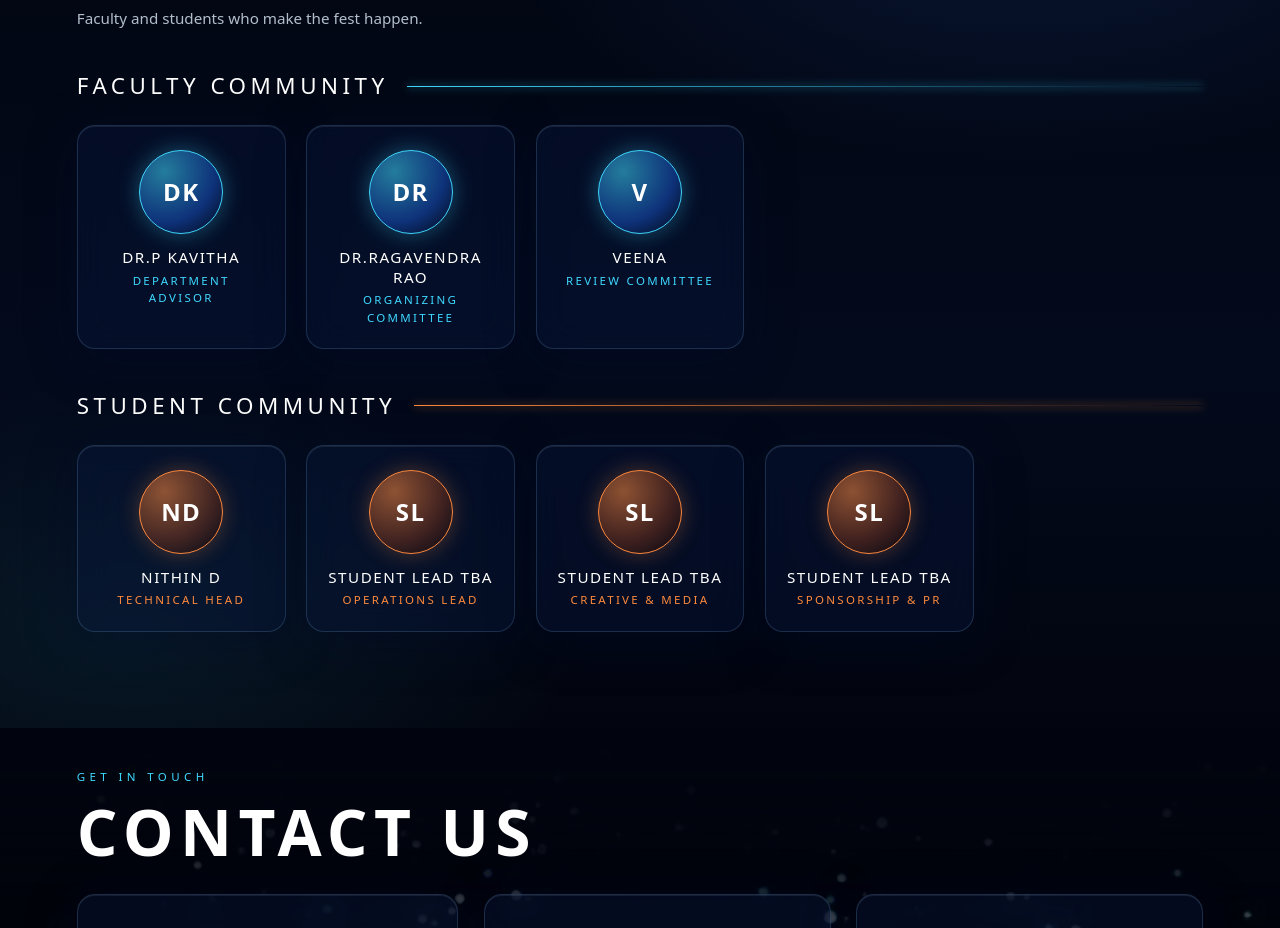
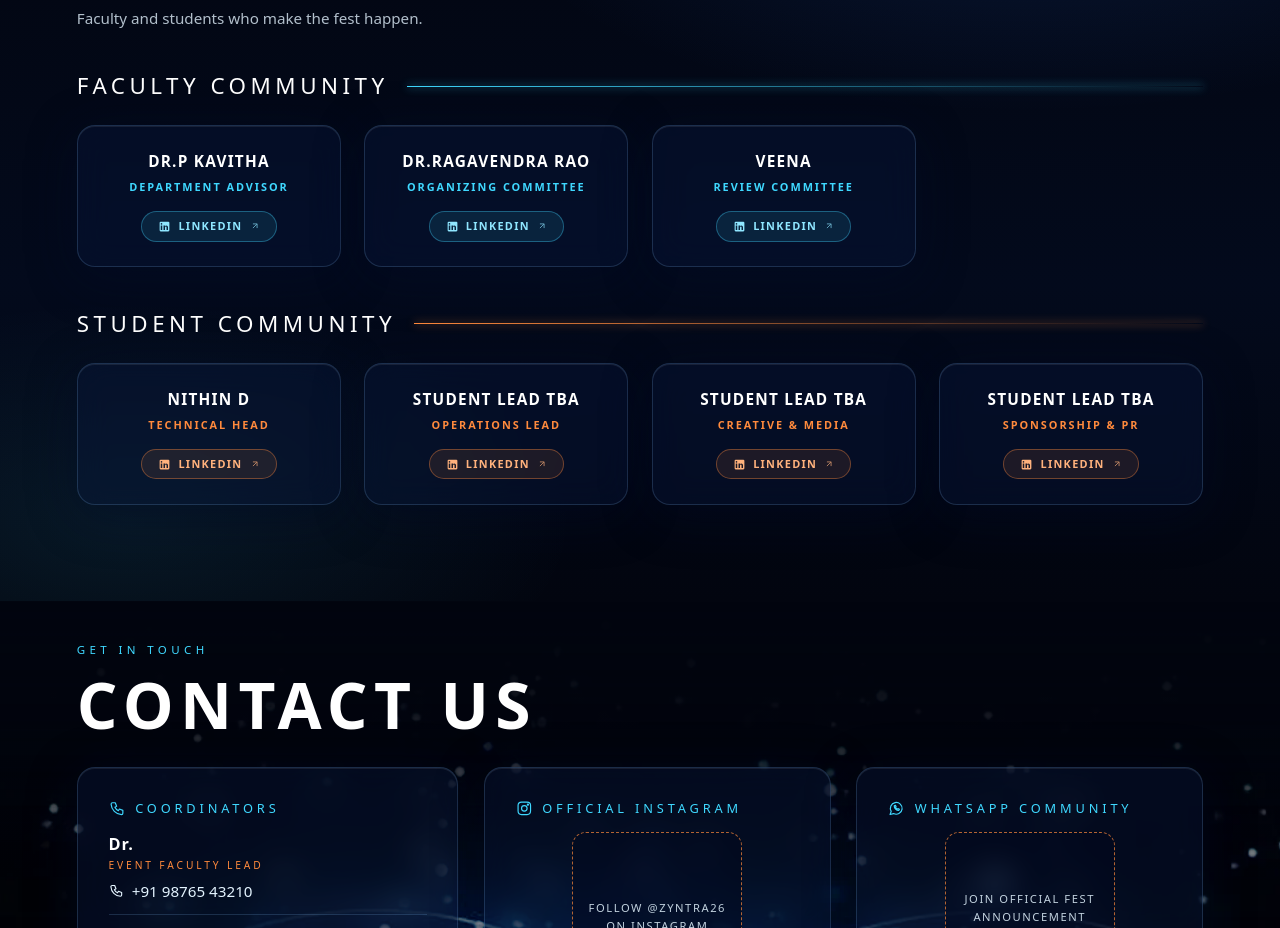
Before and after one commit to Nithin21-03/techfest, a React (Vite) app: page / in a window 1280 px wide. Shown: the part 8320-9248 px from the top of the page. Built offline with nearby package versions, Linux system fonts and the light colour scheme; no server answers.

Commit message:
feat(community): remove avatar pictures and add linkedin link buttons with name and role

```diff
--- a/src/pages/ZyntraLanding.css
+++ b/src/pages/ZyntraLanding.css
@@ -766,25 +766,27 @@ html.rm #eyeHalo .haloOrbit{animation:none!important}
 .catHead h3{font-size:clamp(1rem,1.8vw,1.4rem);text-transform:uppercase;letter-spacing:.2em;color:#fff;white-space:nowrap}
 .catHead u{flex:1;height:1px;background:linear-gradient(90deg,var(--cat,var(--cyan)),transparent);box-shadow:0 0 8px var(--cat,var(--cyan))}
 .cat.stu{--cat:var(--orange)}
-.pgrid{display:grid;grid-template-columns:repeat(auto-fill,minmax(180px,1fr));gap:clamp(12px,1.6vw,22px)}
+.pgrid{display:grid;grid-template-columns:repeat(auto-fill,minmax(210px,1fr));gap:clamp(14px,1.8vw,24px)}
 @media(max-width:640px){
   .catHead{gap:10px;margin-bottom:16px;flex-wrap:wrap}
   .catHead h3{font-size:.86rem;letter-spacing:.12em;white-space:normal}
-  .pgrid{grid-template-columns:repeat(auto-fit,minmax(130px,1fr));gap:10px}
-  .pcard{padding:16px 8px 12px;border-radius:14px}
-  .avatar{width:56px;height:56px;font-size:1.1rem;margin-bottom:8px}
-  .pcard h4{font-size:.78rem;letter-spacing:.04em}
-  .pcard .role{font-size:.58rem;letter-spacing:.1em}
-  .pcard .lnk{font-size:.54rem;letter-spacing:.12em;margin-top:6px}
+  .pgrid{grid-template-columns:repeat(auto-fit,minmax(140px,1fr));gap:10px}
+  .pcard{padding:18px 12px 16px!important;border-radius:14px!important;min-height:120px!important}
+  .pcard h4{font-size:.82rem!important;letter-spacing:.04em!important}
+  .pcard .role{font-size:.58rem!important;letter-spacing:.1em!important}
+  .pcardLinkedin{padding:5px 12px!important;font-size:.62rem!important;margin-top:10px!important;gap:5px!important}
 }
-.pcard{padding:24px 20px 22px;text-align:center;position:relative;overflow:hidden;transition:transform .5s var(--ease),border-color .4s,box-shadow .5s}
-.pcard:hover{transform:translateY(-5px);border-color:var(--cat,var(--cyan));box-shadow:0 14px 50px rgba(0,10,40,.55),0 0 30px rgba(63,216,255,.2)}
-.avatar{width:84px;height:84px;margin:0 auto 14px;border-radius:50%;display:grid;place-items:center;font-size:1.5rem;font-weight:800;letter-spacing:.06em;color:#fff;background:radial-gradient(circle at 30% 25%,rgba(63,216,255,.55),rgba(27,95,224,.45) 60%,rgba(2,5,15,.8));border:1px solid var(--cat,var(--cyan));box-shadow:0 0 22px rgba(63,216,255,.35);overflow:hidden}
-.cat.stu .avatar{background:radial-gradient(circle at 30% 25%,rgba(255,138,61,.55),rgba(150,60,20,.4) 60%,rgba(2,5,15,.8));box-shadow:0 0 22px rgba(255,138,61,.3)}
-.avatar img{width:100%;height:100%;object-fit:cover;border-radius:50%;display:block;image-rendering:-webkit-optimize-contrast}
-.pcard h4{font-size:.95rem;letter-spacing:.1em;text-transform:uppercase;color:#fff;line-height:1.3}
-.pcard .role{margin-top:4px;font-size:.72rem;letter-spacing:.2em;text-transform:uppercase;color:var(--cat,var(--cyan))}
-.pcard .lnk{display:inline-block;margin-top:12px;font-size:.64rem;letter-spacing:.26em;text-transform:uppercase;border-bottom:1px solid currentColor;color:var(--ice)}
+.pcard{padding:24px 20px 22px;text-align:center;position:relative;overflow:hidden;display:flex;flex-direction:column;align-items:center;justify-content:center;min-height:142px;border-radius:18px;transition:transform .4s var(--ease),border-color .4s,box-shadow .4s}
+.pcard:hover{transform:translateY(-4px);border-color:var(--cat,var(--cyan));box-shadow:0 14px 40px rgba(0,10,40,.6),0 0 24px rgba(63,216,255,.25)}
+.cat.stu .pcard:hover{border-color:var(--orange);box-shadow:0 14px 40px rgba(0,10,40,.6),0 0 24px rgba(255,138,61,.25)}
+.pcard h4{font-size:clamp(.92rem,1.2vw,1.05rem);letter-spacing:.08em;text-transform:uppercase;color:#fff;line-height:1.35;font-weight:700;margin:0}
+.pcard .role{margin-top:6px;font-size:.68rem;letter-spacing:.18em;text-transform:uppercase;color:var(--cat,var(--cyan));font-weight:600}
+.pcardLinkedin{display:inline-flex;align-items:center;gap:7px;margin-top:16px;padding:6px 16px;border-radius:99px;background:rgba(63,216,255,.1);border:1px solid rgba(63,216,255,.35);color:#8fe6ff;font-size:.68rem;font-weight:700;letter-spacing:.12em;text-transform:uppercase;text-decoration:none;transition:all .26s var(--ease)}
+.pcardLinkedin:hover,.pcardLinkedin:focus-visible{background:rgba(63,216,255,.24);border-color:var(--cyan);color:#fff;box-shadow:0 0 16px rgba(63,216,255,.5),inset 0 0 8px rgba(63,216,255,.2);transform:translateY(-1px)}
+.cat.stu .pcardLinkedin{background:rgba(255,138,61,.1);border-color:rgba(255,138,61,.38);color:#ffb27d}
+.cat.stu .pcardLinkedin:hover,.cat.stu .pcardLinkedin:focus-visible{background:rgba(255,138,61,.24);border-color:var(--orange);color:#fff;box-shadow:0 0 16px rgba(255,138,61,.5),inset 0 0 8px rgba(255,138,61,.2)}
+.pcardLinkedin .extArrow{opacity:.7;transition:transform .2s ease}
+.pcardLinkedin:hover .extArrow{opacity:1;transform:translate(1px,-1px)}
 
 /* ===== CONTACT ===== */
 .cx{display:grid;grid-template-columns:1.1fr 1fr 1fr;gap:clamp(14px,2vw,28px);align-items:stretch}
--- a/src/pages/ZyntraLandingPage.jsx
+++ b/src/pages/ZyntraLandingPage.jsx
@@ -26,15 +26,15 @@ const ZYNTRA_CONFIG = {
     { name: "Nithin D", role: "Fest President", phone: "+91 91234 56789" }
   ],
   faculty: [
-    { name: "Dr.P Kavitha", role: "Department Advisor", photo: "", link: "" },
-    { name: "Dr.Ragavendra Rao", role: "Organizing Committee", photo: "", link: "" },
-    { name: "Veena", role: "Review Committee", photo: "", link: "" }
+    { name: "Dr.P Kavitha", role: "Department Advisor", linkedin: "https://www.linkedin.com" },
+    { name: "Dr.Ragavendra Rao", role: "Organizing Committee", linkedin: "https://www.linkedin.com" },
+    { name: "Veena", role: "Review Committee", linkedin: "https://www.linkedin.com" }
   ],
   students: [
-    { name: "Nithin D", role: "Technical Head", photo: "", link: "" },
-    { name: "Student Lead TBA", role: "Operations Lead", photo: "", link: "" },
-    { name: "Student Lead TBA", role: "Creative & Media", photo: "", link: "" },
-    { name: "Student Lead TBA", role: "Sponsorship & PR", photo: "", link: "" }
+    { name: "Nithin D", role: "Technical Head", linkedin: "https://www.linkedin.com" },
+    { name: "Student Lead TBA", role: "Operations Lead", linkedin: "https://www.linkedin.com" },
+    { name: "Student Lead TBA", role: "Creative & Media", linkedin: "https://www.linkedin.com" },
+    { name: "Student Lead TBA", role: "Sponsorship & PR", linkedin: "https://www.linkedin.com" }
   ],
   faq: [
     { q: "What is ZYNTRA'26?", a: "ZYNTRA'26 — The New Dimension — is a premier tech fest by Sapthagiri NPS University, scheduled for November 2026. Events include Technical Events, Project Presentation, Paper Presentation, Coding Debugging, and Treasure Hunt." },
@@ -1894,14 +1894,23 @@ export default function ZyntraLandingPage({ onOpenEvents, onOpenAdmin }) {
           <div className="pgrid" id="facGrid">
             {ZYNTRA_CONFIG.faculty.map((p, i) => (
               <article key={i} className="pcard glass rv2 in">
-                <div className="avatar" aria-hidden="true">
-                  {p.photo ? <img src={p.photo} alt={p.name} /> : getInitials(p.name)}
-                </div>
                 <h4>{p.name}</h4>
                 <div className="role">{p.role}</div>
-                {p.link && (
-                  <a className="lnk" href={p.link} target="_blank" rel="noopener noreferrer">Profile</a>
-                )}
+                <a
+                  className="pcardLinkedin"
+                  href={p.linkedin || p.link || 'https://www.linkedin.com'}
+                  target="_blank"
+                  rel="noopener noreferrer"
+                  aria-label={`${p.name}'s LinkedIn profile`}
+                >
+                  <svg viewBox="0 0 24 24" fill="currentColor" width="13" height="13" aria-hidden="true">
+                    <path d="M19 3a2 2 0 0 1 2 2v14a2 2 0 0 1-2 2H5a2 2 0 0 1-2-2V5a2 2 0 0 1 2-2h14m-.5 15.5v-5.3a3.26 3.26 0 0 0-3.26-3.26c-.85 0-1.84.52-2.28 1.3v-1.11h-2.79v8.37h2.79v-4.93c0-.77.62-1.4 1.39-1.4a1.4 1.4 0 0 1 1.4 1.4v4.93h2.75M6.46 8.76a1.53 1.53 0 0 0 0-3.06 1.53 1.53 0 0 0 0 3.06m1.4 9.74v-8.37H5.06v8.37h2.8z" />
+                  </svg>
+                  <span>LinkedIn</span>
+                  <svg className="extArrow" viewBox="0 0 24 24" fill="none" stroke="currentColor" strokeWidth="2.2" width="10" height="10" aria-hidden="true">
+                    <path d="M7 17L17 7M17 7H7M17 7V17" />
+                  </svg>
+                </a>
               </article>
             ))}
           </div>
@@ -1913,14 +1922,23 @@ export default function ZyntraLandingPage({ onOpenEvents, onOpenAdmin }) {
           <div className="pgrid" id="stuGrid">
             {ZYNTRA_CONFIG.students.map((p, i) => (
               <article key={i} className="pcard glass rv2 in">
-                <div className="avatar" aria-hidden="true">
-                  {p.photo ? <img src={p.photo} alt={p.name} /> : getInitials(p.name)}
-                </div>
                 <h4>{p.name}</h4>
                 <div className="role">{p.role}</div>
-                {p.link && (
-                  <a className="lnk" href={p.link} target="_blank" rel="noopener noreferrer">Profile</a>
-                )}
+                <a
+                  className="pcardLinkedin"
+                  href={p.linkedin || p.link || 'https://www.linkedin.com'}
+                  target="_blank"
+                  rel="noopener noreferrer"
+                  aria-label={`${p.name}'s LinkedIn profile`}
+                >
+                  <svg viewBox="0 0 24 24" fill="currentColor" width="13" height="13" aria-hidden="true">
+                    <path d="M19 3a2 2 0 0 1 2 2v14a2 2 0 0 1-2 2H5a2 2 0 0 1-2-2V5a2 2 0 0 1 2-2h14m-.5 15.5v-5.3a3.26 3.26 0 0 0-3.26-3.26c-.85 0-1.84.52-2.28 1.3v-1.11h-2.79v8.37h2.79v-4.93c0-.77.62-1.4 1.39-1.4a1.4 1.4 0 0 1 1.4 1.4v4.93h2.75M6.46 8.76a1.53 1.53 0 0 0 0-3.06 1.53 1.53 0 0 0 0 3.06m1.4 9.74v-8.37H5.06v8.37h2.8z" />
+                  </svg>
+                  <span>LinkedIn</span>
+                  <svg className="extArrow" viewBox="0 0 24 24" fill="none" stroke="currentColor" strokeWidth="2.2" width="10" height="10" aria-hidden="true">
+                    <path d="M7 17L17 7M17 7H7M17 7V17" />
+                  </svg>
+                </a>
               </article>
             ))}
           </div>
```
